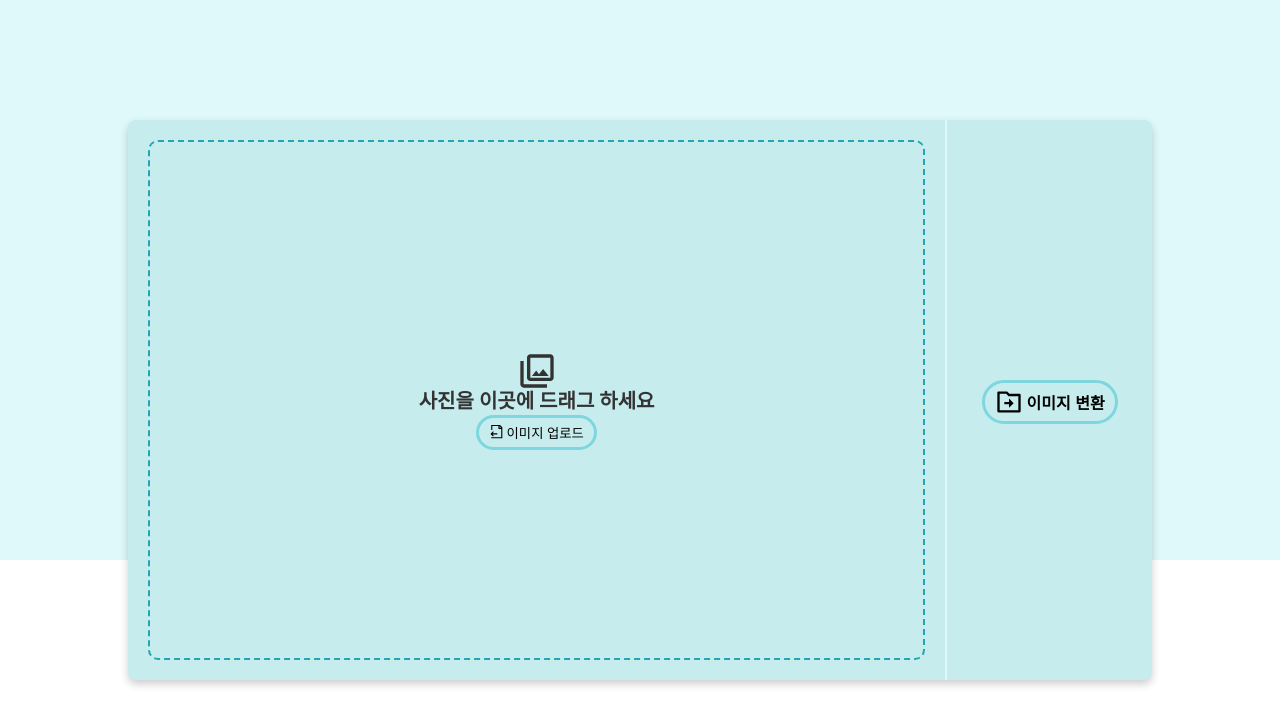
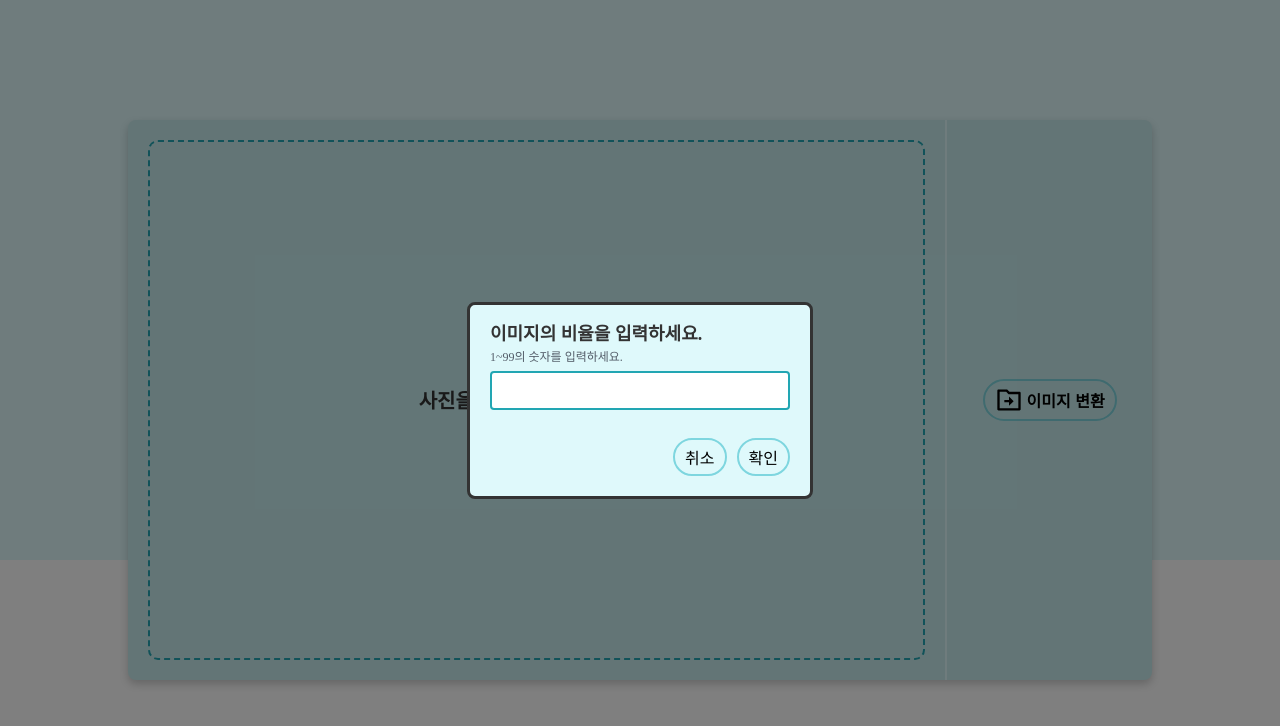
Before and after one commit to lurgi/pphotto, a React (Vite) app: page / in a window 1280 px wide. Shown: the top 726 px of the page. Built offline with nearby package versions, Linux system fonts and the light colour scheme.

Commit message:
feat: 프롬프트 모달 구현

```diff
--- a/src/components/PhotoControls/index.tsx
+++ b/src/components/PhotoControls/index.tsx
@@ -1,15 +1,22 @@
+import { useState } from "react";
 import Button from "../common/Button";
 import S from "./style";
 
 import { RiFolderTransferLine } from "react-icons/ri";
+import PromptModal from "../common/PromptModal";
 
 const PhotoControls = () => {
+  const [isModalOpen, setIsModalOpen] = useState(true);
+
   return (
     <S.Container>
-      <Button>
+      <Button onClick={() => setIsModalOpen(true)}>
         <RiFolderTransferLine size={28} />
         <S.Description>이미지 변환</S.Description>
       </Button>
+
+      {/*<--MODAL--> */}
+      <PromptModal isOpen={isModalOpen} setIsOpen={setIsModalOpen} />
     </S.Container>
   );
 };
--- a/src/components/common/Button/styled.ts
+++ b/src/components/common/Button/styled.ts
@@ -3,14 +3,16 @@ import COLOR_PALETTE from "../../../constants/colorPalette";
 
 const S = {
   Button: styled.button`
-    margin-top: 4px;
+    font-weight: 500;
+    font-size: 16px;
+
     display: flex;
-    gap: 4px;
-
     justify-content: center;
     align-items: center;
 
-    border: 3px solid ${COLOR_PALETTE.HIGHLIGHT_MEDIUM};
+    gap: 4px;
+
+    border: 2.5px solid ${COLOR_PALETTE.HIGHLIGHT_MEDIUM};
     border-radius: 100px;
     padding: 5px 10px;
 
--- a/src/components/common/PromptModal/index.tsx
+++ b/src/components/common/PromptModal/index.tsx
@@ -61,10 +61,12 @@ const PromptModal: React.FC<PromptModalProps> = ({ isOpen, setIsOpen, onCancel,
   return (
     <S.ModalOverlay isOpen={isOpen} onClick={handleOutsideClick}>
       <S.ModalContainer ref={dialog}>
+        <S.ModalTitle>이미지의 비율을 입력하세요.</S.ModalTitle>
+        <S.ModalDescription>1~99의 숫자를 입력하세요.</S.ModalDescription>
         <S.ModalInput type="text" value={inputValue} onChange={(e) => setInputValue(e.target.value)} />
         <S.ModalFooter>
-          <Button onClick={handleCancel}>Cancel</Button>
-          <Button onClick={handleConfirm}>Confirm</Button>
+          <Button onClick={handleCancel}>취소</Button>
+          <Button onClick={handleConfirm}>확인</Button>
         </S.ModalFooter>
       </S.ModalContainer>
     </S.ModalOverlay>
--- a/src/components/common/PromptModal/style.ts
+++ b/src/components/common/PromptModal/style.ts
@@ -1,7 +1,8 @@
 import styled from "@emotion/styled";
 import COLOR_PALETTE from "../../../constants/colorPalette";
 
-const ModalOverlay = styled.div<{ isOpen: boolean }>`
+const S = {
+  ModalOverlay: styled.div<{ isOpen: boolean }>`
     display: ${(props) => (props.isOpen ? "flex" : "none")};
     position: fixed;
     top: 0;
@@ -12,42 +13,54 @@ const ModalOverlay = styled.div<{ isOpen: boolean }>`
     align-items: center;
     background-color: rgba(0, 0, 0, 0.5);
     z-index: 1000;
-`;
+  `,
 
-const ModalContainer = styled.dialog`
+  ModalContainer: styled.dialog`
     background-color: ${COLOR_PALETTE.HIGHLIGHT_LIGHTEST};
     color: ${COLOR_PALETTE.GRAY_DARK};
     border-radius: 8px;
     padding: 20px;
+
+    min-width: 300px;
+
+    display: flex;
+    flex-direction: column;
+    gap: 8px;
+
     width: fit-content;
     height: fit-content;
-`;
+  `,
 
-const ModalInput = styled.input`
+  ModalTitle: styled.p`
+    font-weight: 700;
+    font-size: 18px;
+    color: ${COLOR_PALETTE.GRAY_DARK};
+  `,
+
+  ModalDescription: styled.p`
+    font-weight: 500;
+    font-size: 12px;
+    color: ${COLOR_PALETTE.GRAY_MEDIUM};
+  `,
+
+  ModalInput: styled.input`
     box-sizing: border-box;
     width: 100%;
     padding: 10px;
     margin-bottom: 20px;
-  border: 2px solid ${COLOR_PALETTE.GRAY_DARK};
+    border: 2px solid ${COLOR_PALETTE.HIGHLIGHT_MEDIUM};
     border-radius: 4px;
     outline: none;
     &:focus {
-    border-color: ${COLOR_PALETTE.HIGHLIGHT_MEDIUM};
+      border-color: ${COLOR_PALETTE.HIGHLIGHT_DARK};
     }
-`;
+  `,
 
-const ModalFooter = styled.div`
+  ModalFooter: styled.div`
     display: flex;
     justify-content: flex-end;
     gap: 10px;
-  margin-top: 20px;
-`;
-
-const S = {
-  ModalOverlay,
-  ModalContainer,
-  ModalInput,
-  ModalFooter,
+  `,
 };
 
 export default S;
```
Lines whose indentation alone changed are shown as unchanged.
